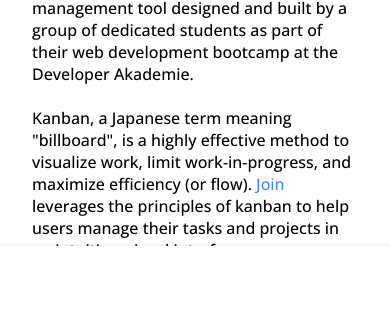
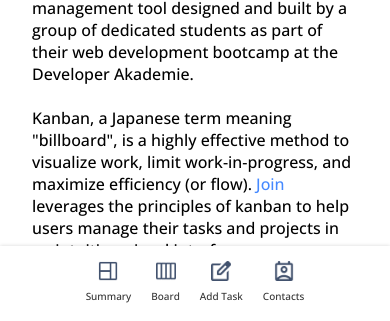
Before and after one commit to Daxi90/join-group, a plain HTML site: page help.html in a window 390 px wide. Shown: the part 523-844 px from the top of the page. Drawn offline with nearby package versions, Linux system fonts and the light colour scheme.

Commit message:
Fixed mobile Menu

```diff
--- a/styles/legal_styles.css
+++ b/styles/legal_styles.css
@@ -18,6 +18,12 @@
     visibility: hidden;
 }
 
+@media screen and (max-width: 769px) {
+    #main-menu {
+        visibility: visible !important;
+    }
+}
+
 .legal-header{
     display: flex;
     align-items: center;
```
